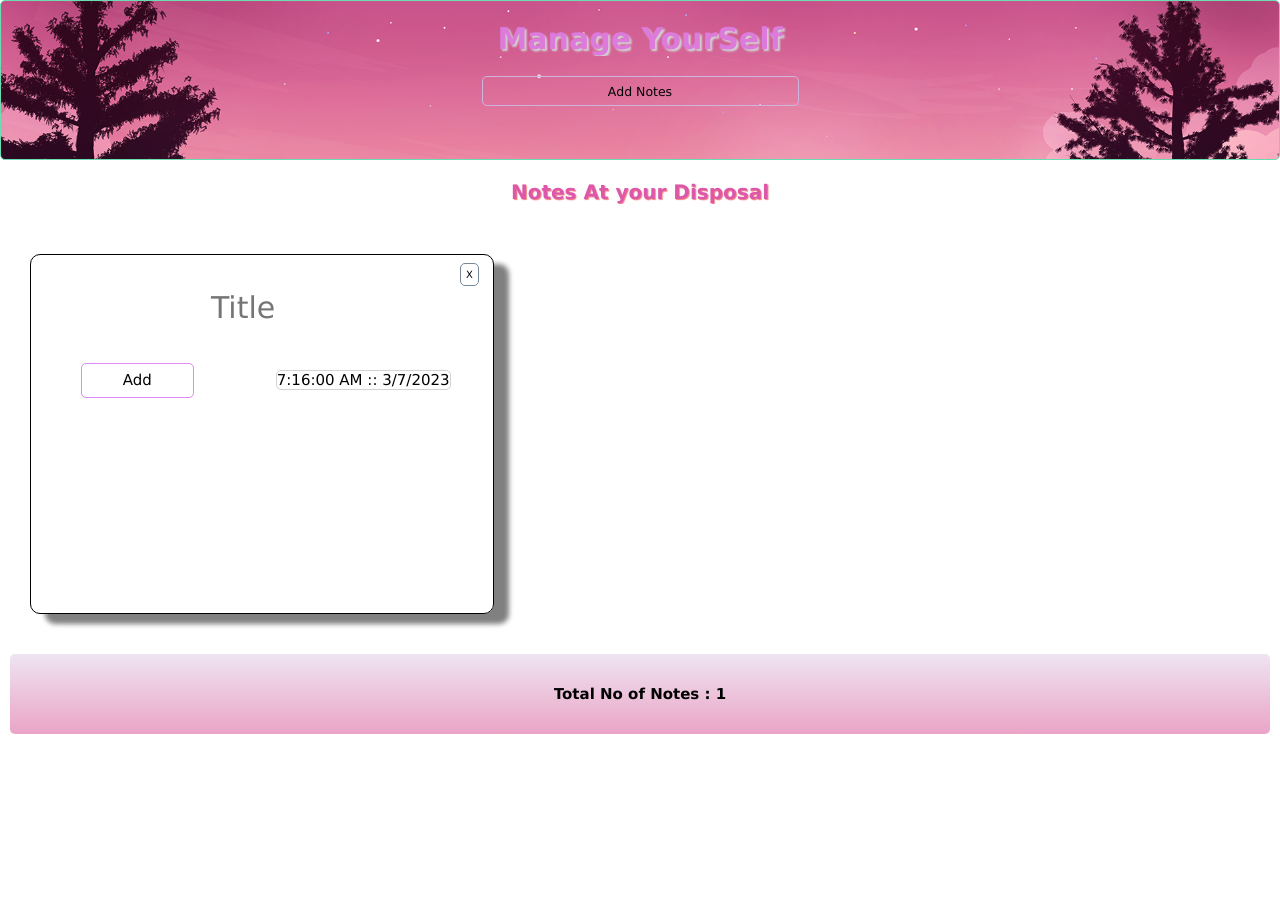
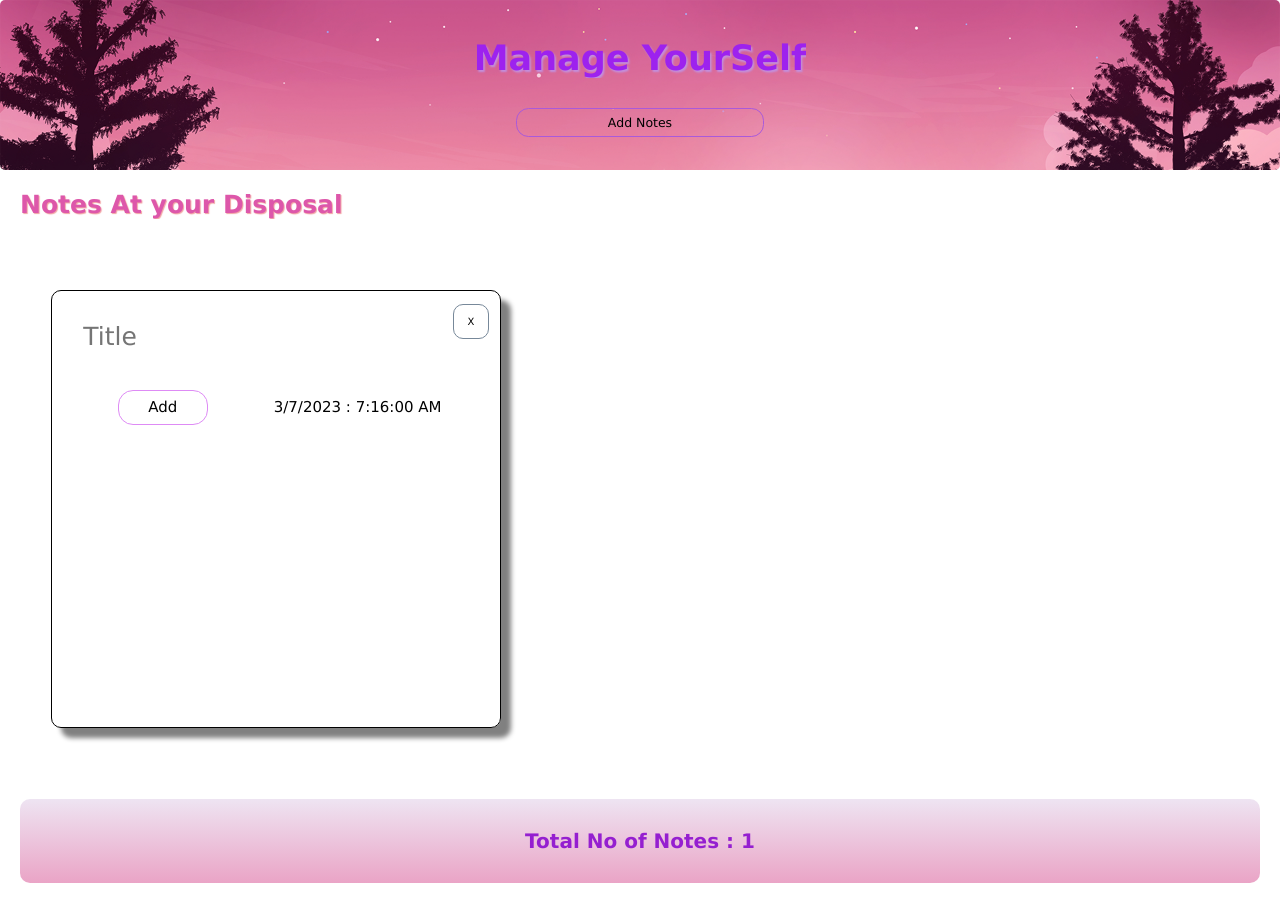
Before and after one commit to RaviPathakAtTekion/todolist-js, a plain HTML site: page index.html in a window 1280 px wide. Both pictures are taken after a click on the button "Add Notes". Before the commit the page ends 800 px from the top, so only its background shows below. Drawn offline with Linux system fonts and the light colour scheme.

Commit message:
changed some ui

```diff
--- a/Js/addNote.js
+++ b/Js/addNote.js
@@ -1,7 +1,7 @@
 import { noteAddingDiv, changeId } from "./data.js";
 import { getNumberOfNotes } from "./noOfNotes.js";
 import { setNoteToArray } from "./getAndSetLocalStorage.js";
-import setValuesForExistingNote from "./setValuesForExistingNote.js";
+import setExistingData from "./setExistingData.js";
 
 const addNote = (noteMakingTime, anyId, note = "") => {
   const outerDiv = document.createElement("div");
@@ -50,7 +50,7 @@ const addNote = (noteMakingTime, anyId, note = "") => {
   timeStamp.innerText = ``;
   timeStamp.className = `getTime`;
 
-  timeStamp.innerText = `${noteMakingTime.time} :: ${noteMakingTime.date}`;
+  timeStamp.innerText = `${noteMakingTime.date} : ${noteMakingTime.time}`;
 
   addButton.className = "addButton--note";
   addButton.id = `addTask${newInitialId}`;
@@ -69,7 +69,7 @@ const addNote = (noteMakingTime, anyId, note = "") => {
   noteAddingDiv.appendChild(outerDiv);
 
   if (anyId === newInitialId) {
-    setValuesForExistingNote(newInitialId, outerDiv, note);
+    setExistingData(newInitialId, outerDiv, note);
   } else {
     setNoteToArray(outerDiv, noteMakingTime);
   }
--- a/Js/changeTaskStatus.js
+++ b/Js/changeTaskStatus.js
@@ -10,7 +10,6 @@ const changeTaskStatus = (e, status) => {
     if(NoteArray[divId - 1]['task'][taskId]['completedStatus'] === false){
         NoteArray[divId - 1]['task'][taskId]['completedStatus'] = true;
     }
-
 
     localStorage.setItem('NoteArray', JSON.stringify(NoteArray));
     e.target.parentElement.childNodes[0].checked = true;
--- a/Js/showDataifPresent.js
+++ b/Js/checkDataPresence.js
@@ -1,7 +1,7 @@
 import { NoteArray } from "./data.js";
 import addNote from "./addNote.js";
 
-const showDataIfPresent = () => {
+const checkDataPresence = () => {
 
     NoteArray.map((note) => {
         if(note !== null){
@@ -10,4 +10,4 @@ const showDataIfPresent = () => {
     });
 }
 
-export default showDataIfPresent;
+export default checkDataPresence;
--- a/Js/eventDelegation.js
+++ b/Js/createEventsHandler.js
@@ -4,7 +4,7 @@ import removeNote from "./removeNote.js";
 import getInputContent from "./getInputContent.js";
 import changeTaskStatus from "./changeTaskStatus.js";
 
-const eventDelegation = () => {
+const createEventsHandler = () => {
   noteAddingDiv.addEventListener("click", (e) => {
     if (e.target.className === "addButton--note") {
 
@@ -49,4 +49,4 @@ const eventDelegation = () => {
   });
 };
 
-export default eventDelegation;
+export default createEventsHandler;
--- a/Js/noOfNotes.js
+++ b/Js/noOfNotes.js
@@ -1,4 +1,4 @@
-import { noOfNotes, changeId, trueNotes } from "./data.js";
+import { noOfNotes, trueNotes } from "./data.js";
 
 const getNumberOfNotes = () => {
   let counNotes = trueNotes();
--- a/Js/setValuesForExistingNote.js
+++ b/Js/setExistingData.js
@@ -1,6 +1,6 @@
 import insertTask from "./insertTask.js";
 
-const setValuesForExistingNote = (Id, mainDiv, note) => {
+const setExistingData = (Id, mainDiv, note) => {
 
   const noteObject = Object.entries(note);
   noteObject.forEach(([key, _]) => {
@@ -52,4 +52,4 @@ const setValuesForExistingNote = (Id, mainDiv, note) => {
   });
 };
 
-export default setValuesForExistingNote;
+export default setExistingData;
--- a/Js/starter.js
+++ b/Js/starter.js
@@ -5,12 +5,12 @@ import {
 import addNote from "./addNote.js";
 import { getNumberOfNotes } from "./noOfNotes.js";
 import timeStamp from "./getTimeStamp.js";
-import eventDelegation from "./eventDelegation.js";
-import showDataIfPresent from "./showDataifPresent.js";
+import checkDataPresence from "./checkDataPresence.js";
+import createEventsHandler from "./createEventsHandler.js";
 
-NoteArray.length > 0 ? showDataIfPresent() : '';
+NoteArray.length > 0 ? checkDataPresence() : '';
 
-eventDelegation();
+createEventsHandler();
 
 createNote.addEventListener("click", () => {
   const timeObject = timeStamp();
--- a/index.css
+++ b/index.css
@@ -9,57 +9,40 @@
 }
 
 .header--container {
-  padding: 0.5em;
-  border: 1px solid rgb(106, 222, 177);
+  padding: 2em;
   background: url("./wallpapersden.com_artistic-landscape-view_1920x1080.jpg")
     no-repeat;
   background-size: cover;
-  border-radius: 5px;
-  height: 20vh;
+  border-radius: .5em;
+  display: flex;
+  justify-content: center;
+  align-items: center;
+  flex-flow: column nowrap;
 }
 
 .header--container > h1 {
-  font-size: 3em;
+  font-size: 3.5em;
   margin: 0.5em;
-  align-self: center;
   text-align: center;
-  color: rgb(220, 123, 219);
-  text-shadow: 2px 2px 2px lightgray;
-}
-
-.header--container > div {
-  display: flex;
-  justify-content: space-evenly;
-  align-items: center;
-  height: 5vh;
+  color: rgb(157, 34, 238);
+  text-shadow: 1.5px 1.5px 2px rgb(195, 144, 221);
 }
 
 .list--add--button__style {
-  border: 1px solid rgb(207, 180, 224);
+  border: 1px solid rgb(169, 90, 218);
   background-color: transparent;
   padding: 0.5em;
   color: black;
-  margin: 0.5em;
+  margin: 1em;
   font-size: 1.25em;
-  width: 25%;
-  text-align: center;
-  border-radius: 5px;
+  width: 20%;
+  border-radius: 1em;
 }
 
 .list--add--button__style:hover {
-  background: linear-gradient(rgb(217, 189, 234), rgb(180, 167, 224));
+  background-color: rgb(201, 127, 232);
   cursor: pointer;
-}
-
-#divStarter {
-  overflow-x: scroll;
-  padding: 1em;
-  margin: 1em;
-  width: 99vw;
-  display: flex;
-  flex-flow: row nowrap;
-  height: 50vh;
-  /* background-color: rgb(205, 242, 237); */
+  color: white;
 }
 
 .all--notes--title--style {
@@ -68,65 +51,92 @@
 }
 
 .all--notes--title--style > h3 {
-  text-align: center;
-  font-size: 2em;
-  font-weight: 600;
+  font: 600 2.5em "Lucida Sans";
   color: rgb(221, 87, 170);
-  text-shadow: 1px 1px 1px lightcoral;
+  text-shadow: 1px 1px 1px rgb(241, 162, 162);
+}
+
+#divStarter {
+  overflow-x: scroll;
+  display: flex;
+  height: 50em;
+  width: 95%;
+  padding: 2em;
+  margin: 2em;
 }
 
 .note--container {
   border: 1px solid black;
-  padding: 0.5em;
   min-width: 45em;
-  margin: 1em;
-  border-radius: 10px;
+  margin: 1.1em;
+  border-radius: 1em;
   overflow-y: scroll;
-  box-shadow: 15px 10px 5px grey;
+  box-shadow: 1em 1em .5em grey;
 }
 
 .title--input__style {
   border: none;
-  background: transparent;
-  text-align: center;
   color: rgb(140, 28, 231);
   padding: 0.5em;
-  margin: 0.5em;
-  font-size: 3em;
-  width: fit-content;
-  width: 85%;
-  outline: none;
-}
-
-.dont--edit--title {
-  pointer-events: none;
-}
-
-.close--note {
-  color: black;
-  background: transparent;
-  border: 1px solid lightslategray;
-  border-radius: 5px;
-  padding: 5px;
-  position: relative;
-  top: -4em;
-  right: -1em;
-}
-
-.close--note:hover {
-  background-color: rgb(152, 147, 147);
-  cursor: pointer;
+  margin: .75em;
+  font-size: 2.5em;
+  width: 70%;
 }
 
 .title--input__style:focus {
   outline: none;
-  border-bottom: 1px solid black;
-  border-radius: 5px;
-  box-shadow: 10px 10px 5px lightgray;
+  border: .5px solid black;
+  border-radius: .5em;
+  box-shadow: .5em .5em .5em lightgray;
+}
+
+.close--note {
+  background: transparent;
+  border: 1px solid lightslategray;
+  border-radius: 1em;
+  padding: .5em;
+  width: 8%;
+  height: 8%;
+  position: relative;
+  top: -2em;
+  left: 5em;
+}
+
+.close--note:hover {
+  cursor: pointer;
+  color: white;
+  background-color: rgb(231, 85, 85);
+  box-shadow: .5em .5em .5em lightslategrey;
+}
+
+.button--time--style {
+  display: flex;
+  justify-content: space-evenly;
+  align-items: center;
+}
+
+.addButton--note {
+  border: 1px solid rgb(222, 139, 245);
+  border-radius: 1em;
+  background-color: transparent;
+  width: 20%;
+  font-size: 1.5em;
+  padding: 0.5em;
+  margin: 0.5em;
+}
+
+.addButton--note:hover {
+  background-color: rgb(201, 127, 232);
+  cursor: pointer;
+  color: white;
+}
+
+.getTime {
+  font: 1.5em "Lucida Sans";
 }
 
 .notes--input {
-  padding: 1em;
+  padding: .75em;
   margin: 1em;
   display: flex;
   justify-content: space-evenly;
@@ -135,71 +145,47 @@
 }
 
 .note--checkbox {
-  margin: 0.5em;
+  margin: 1em;
+  width: 2em;
+  height: 2em;
   cursor: pointer;
 }
 
+/* .note--checkbox:checked{
+  background-color: lightblue;
+  color: black;
+  border: .1em solid lightblue;
+} */
+
 .specific-note__style {
   margin: 0.5em;
-  padding: 0.75em;
-  width: 80%;
+  padding: 0.5em;
+  width: 75%;
   font-size: 1.5em;
   border: 1px solid black;
-  border-radius: 5px;
+  border-radius: 1em;
 }
 
 .specific-note__style:focus {
   outline: none;
-  border: 0.5px solid black;
-  box-shadow: 5px 5px 5px lightslategrey;
+  border: .05em solid black;
+  box-shadow: .5em .5em .5em lightslategrey;
 }
 
 .strike--task {
   text-decoration: line-through;
 }
 
-.button--time--style {
-  display: flex;
-  justify-content: space-around;
-  align-items: center;
-}
-
-.addButton--note {
-  border: 1px solid rgb(222, 139, 245);
-  border-radius: 5px;
-  background-color: transparent;
-  width: 25%;
-  font-size: 1.5em;
-  text-align: center;
-  padding: 0.5em;
-  margin: 0.5em;
-  align-self: center;
-}
-
-.addButton--note:hover {
-  background-color: rgb(222, 199, 232);
-  cursor: pointer;
-}
-
-.getTime {
-  font-size: 1.5em;
-  font-weight: 500;
-  border: 0.5px solid lightgrey;
-  border-radius: 5px;
-}
-
 .footer--container {
-  display: flex;
-  justify-content: center;
-  align-items: center;
-  padding: 1em;
-  margin: 1em;
-  height: 10vh;
+  padding: 3em;
+  margin: 2em;
   background: linear-gradient(rgb(238, 228, 242), rgb(234, 164, 198));
-  border-radius: 5px;
+  border-radius: 1em;
 }
 
 .footer--container > h4 {
-  font-size: 1.5em;
+  font-size: 2em;
   font-weight: 600;
+  text-align: center;
+  color: rgb(149, 31, 208);
 }
--- a/index.html
+++ b/index.html
@@ -11,7 +11,6 @@
   <body>
     <header class="header--container">
       <h1>Manage YourSelf</h1>
-      <div>
         <button
           class="list--add--button__style"
           type="submit"
@@ -19,20 +18,19 @@
         >
           Add Notes
         </button>
-      </div>
     </header>
 
     <div class="all--notes--title--style">
-      <h3>Notes At your Disposal</h3>
+      <h3>Notes At your Disposal </h3>
     </div>
 
-    <main class="main--container">
+    <main>
       <div id="divStarter">
 
       </div>
     </main>
     <footer class="footer--container">
-      <h4 id="changeNoOfNotes">Total No of Notes : 0</h4>
+      <h4 id="changeNoOfNotes"></h4>
     </footer>
   </body>
 </html>
```
